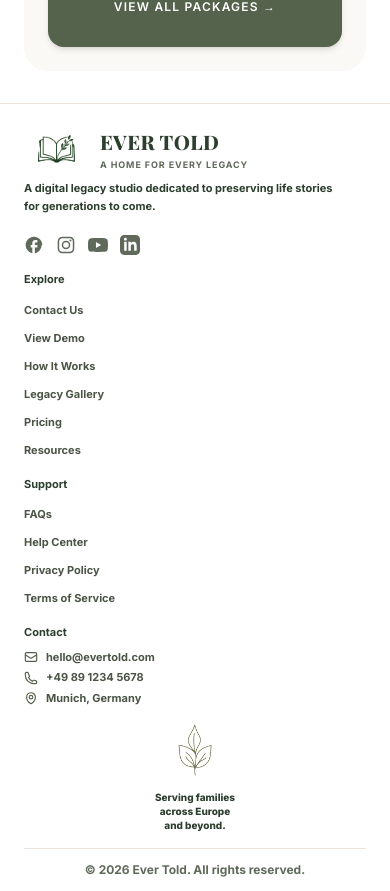
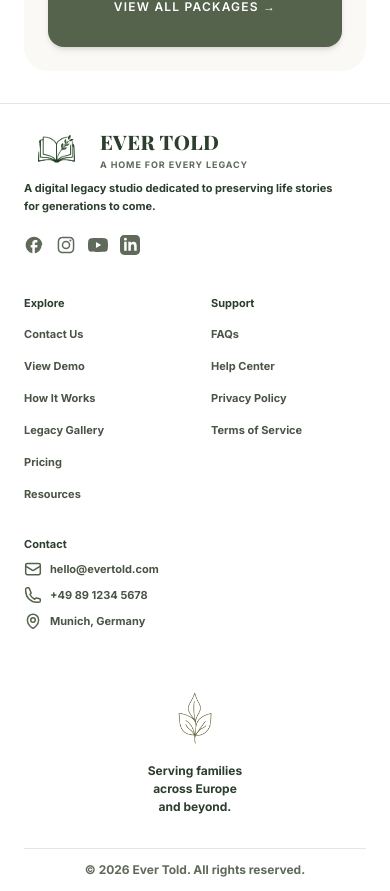
Before and after one commit to muhammad-saaim-dev/Ever-told, a Next.js app: page / in a window 390 px wide. Shown: the part 6254-7145 px from the top of the page. Built offline with nearby package versions, Linux system fonts and the light colour scheme; a web font is replaced by a local one.

Commit message:
mobiel responsiveness set

```diff
--- a/src/components/Footer.jsx
+++ b/src/components/Footer.jsx
@@ -7,7 +7,7 @@ export default function Footer() {
       <div className="max-w-7xl mx-auto px-6">
 
         {/* Main Content */}
-        <div className="flex flex-col lg:flex-row lg:justify-between gap-4 pb-4 border-b border-[#EBE4DD]">
+        <div className="flex flex-col lg:flex-row lg:justify-between gap-10 lg:gap-4 pb-8 lg:pb-4 border-b border-[#EBE4DD]">
 
           {/* Logo & Description */}
           <div className="flex flex-col space-y-2 lg:w-[320px]">
@@ -63,10 +63,12 @@ export default function Footer() {
             </div>
           </div>
 
+          {/* Links Grid */}
+          <div className="grid grid-cols-2 sm:grid-cols-3 gap-8 lg:flex lg:gap-12 w-full lg:w-auto">
             {/* Explore Links */}
             <div className="flex flex-col space-y-2">
               <h4 className="text-[11px] font-bold text-[#2C3E2D]">Explore</h4>
-            <ul className="space-y-1">
+              <ul className="space-y-2">
                 <li><Link href="/contact" className="text-[11px] text-[#4A5546] hover:text-[#2C3E2D] font-bold transition-colors">Contact Us</Link></li>
                 <li><Link href="/view-demo" className="text-[11px] text-[#4A5546] hover:text-[#2C3E2D] font-bold transition-colors">View Demo</Link></li>
                 <li><Link href="#how-it-works" className="text-[11px] text-[#4A5546] hover:text-[#2C3E2D] font-bold transition-colors">How It Works</Link></li>
@@ -79,7 +81,7 @@ export default function Footer() {
             {/* Support Links */}
             <div className="flex flex-col space-y-2">
               <h4 className="text-[11px] font-bold text-[#2C3E2D]">Support</h4>
-            <ul className="space-y-1">
+              <ul className="space-y-2">
                 <li><Link href="#" className="text-[11px] text-[#4A5546] hover:text-[#2C3E2D] font-bold transition-colors">FAQs</Link></li>
                 <li><Link href="#" className="text-[11px] text-[#4A5546] hover:text-[#2C3E2D] font-bold transition-colors">Help Center</Link></li>
                 <li><Link href="#" className="text-[11px] text-[#4A5546] hover:text-[#2C3E2D] font-bold transition-colors">Privacy Policy</Link></li>
@@ -88,26 +90,27 @@ export default function Footer() {
             </div>
 
             {/* Contact Links */}
-          <div className="flex flex-col space-y-2">
+            <div className="flex flex-col space-y-2 col-span-2 sm:col-span-1">
               <h4 className="text-[11px] font-bold text-[#2C3E2D]">Contact</h4>
-            <ul className="space-y-1">
+              <ul className="space-y-2">
                 <li className="flex items-center gap-2 text-[11px] text-[#4A5546] font-bold">
-                <svg className="w-3.5 h-3.5 text-[#55624C]" fill="none" stroke="currentColor" strokeWidth="2" viewBox="0 0 24 24"><path strokeLinecap="round" strokeLinejoin="round" d="M21.75 6.75v10.5a2.25 2.25 0 01-2.25 2.25H4.5a2.25 2.25 0 01-2.25-2.25V6.75m19.5 0A2.25 2.25 0 0019.5 4.5H4.5a2.25 2.25 0 00-2.25 2.25m19.5 0v.243a2.25 2.25 0 01-1.07 1.916l-7.5 4.615a2.25 2.25 0 01-2.36 0L3.32 8.91a2.25 2.25 0 01-1.07-1.916V6.75" /></svg>
-                hello@evertold.com
+                  <svg className="w-4.5 h-4.5 text-[#55624C] shrink-0" fill="none" stroke="currentColor" strokeWidth="2" viewBox="0 0 24 24"><path strokeLinecap="round" strokeLinejoin="round" d="M21.75 6.75v10.5a2.25 2.25 0 01-2.25 2.25H4.5a2.25 2.25 0 01-2.25-2.25V6.75m19.5 0A2.25 2.25 0 0019.5 4.5H4.5a2.25 2.25 0 00-2.25 2.25m19.5 0v.243a2.25 2.25 0 01-1.07 1.916l-7.5 4.615a2.25 2.25 0 01-2.36 0L3.32 8.91a2.25 2.25 0 01-1.07-1.916V6.75" /></svg>
+                  <span className="truncate">hello@evertold.com</span>
                 </li>
                 <li className="flex items-center gap-2 text-[11px] text-[#4A5546] font-bold">
-                <svg className="w-3.5 h-3.5 text-[#55624C]" fill="none" stroke="currentColor" strokeWidth="2" viewBox="0 0 24 24"><path strokeLinecap="round" strokeLinejoin="round" d="M2.25 6.75c0 8.284 6.716 15 15 15h2.25a2.25 2.25 0 002.25-2.25v-1.372c0-.516-.351-.966-.852-1.091l-4.423-1.106c-.44-.11-.902.055-1.173.417l-.97 1.293c-2.824-1.478-5.123-3.777-6.581-6.6l1.293-.97c.361-.271.527-.734.417-1.173L6.963 3.102a1.125 1.125 0 00-1.091-.852H4.5A2.25 2.25 0 002.25 4.5v2.25z" /></svg>
-                +49 89 1234 5678
+                  <svg className="w-4.5 h-4.5 text-[#55624C] shrink-0" fill="none" stroke="currentColor" strokeWidth="2" viewBox="0 0 24 24"><path strokeLinecap="round" strokeLinejoin="round" d="M2.25 6.75c0 8.284 6.716 15 15 15h2.25a2.25 2.25 0 002.25-2.25v-1.372c0-.516-.351-.966-.852-1.091l-4.423-1.106c-.44-.11-.902.055-1.173.417l-.97 1.293c-2.824-1.478-5.123-3.777-6.581-6.6l1.293-.97c.361-.271.527-.734.417-1.173L6.963 3.102a1.125 1.125 0 00-1.091-.852H4.5A2.25 2.25 0 002.25 4.5v2.25z" /></svg>
+                  <span className="whitespace-nowrap">+49 89 1234 5678</span>
                 </li>
                 <li className="flex items-center gap-2 text-[11px] text-[#4A5546] font-bold">
-                <svg className="w-3.5 h-3.5 text-[#55624C]" fill="none" stroke="currentColor" strokeWidth="2" viewBox="0 0 24 24"><path strokeLinecap="round" strokeLinejoin="round" d="M15 10.5a3 3 0 11-6 0 3 3 0 016 0zM19.5 10.5c0 7.142-7.5 11.25-7.5 11.25S4.5 17.642 4.5 10.5a7.5 7.5 0 1115 0z" /></svg>
-                Munich, Germany
+                  <svg className="w-4.5 h-4.5 text-[#55624C] shrink-0" fill="none" stroke="currentColor" strokeWidth="2" viewBox="0 0 24 24"><path strokeLinecap="round" strokeLinejoin="round" d="M15 10.5a3 3 0 11-6 0 3 3 0 016 0zM19.5 10.5c0 7.142-7.5 11.25-7.5 11.25S4.5 17.642 4.5 10.5a7.5 7.5 0 1115 0z" /></svg>
+                  <span className="whitespace-nowrap">Munich, Germany</span>
                 </li>
               </ul>
             </div>
+          </div>
 
           {/* Right Column */}
-          <div className="flex flex-col items-center justify-start gap-2 lg:max-w-[140px] pt-1 lg:pt-0 -mt-2 lg:-mt-4">
+          <div className="flex flex-col items-center justify-start gap-3 lg:max-w-[140px] pt-4 lg:pt-6">
             <div className="relative w-16 h-16 flex items-center justify-center overflow-hidden mix-blend-multiply shrink-0">
               <Image
                 src="/footer_leaf.jpg"
@@ -117,7 +120,7 @@ export default function Footer() {
                 className="object-contain scale-[2.2] brightness-[1.05] contrast-[1.05]"
               />
             </div>
-            <span className="text-[10px] text-[#2C3E2D] font-sans font-extrabold leading-[1.4] text-center">
+            <span className="text-xs text-[#2C3E2D] font-sans font-bold leading-[1.5] text-center">
               Serving families<br />across Europe<br />and beyond.
             </span>
           </div>
```
Lines whose indentation alone changed are shown as unchanged.
